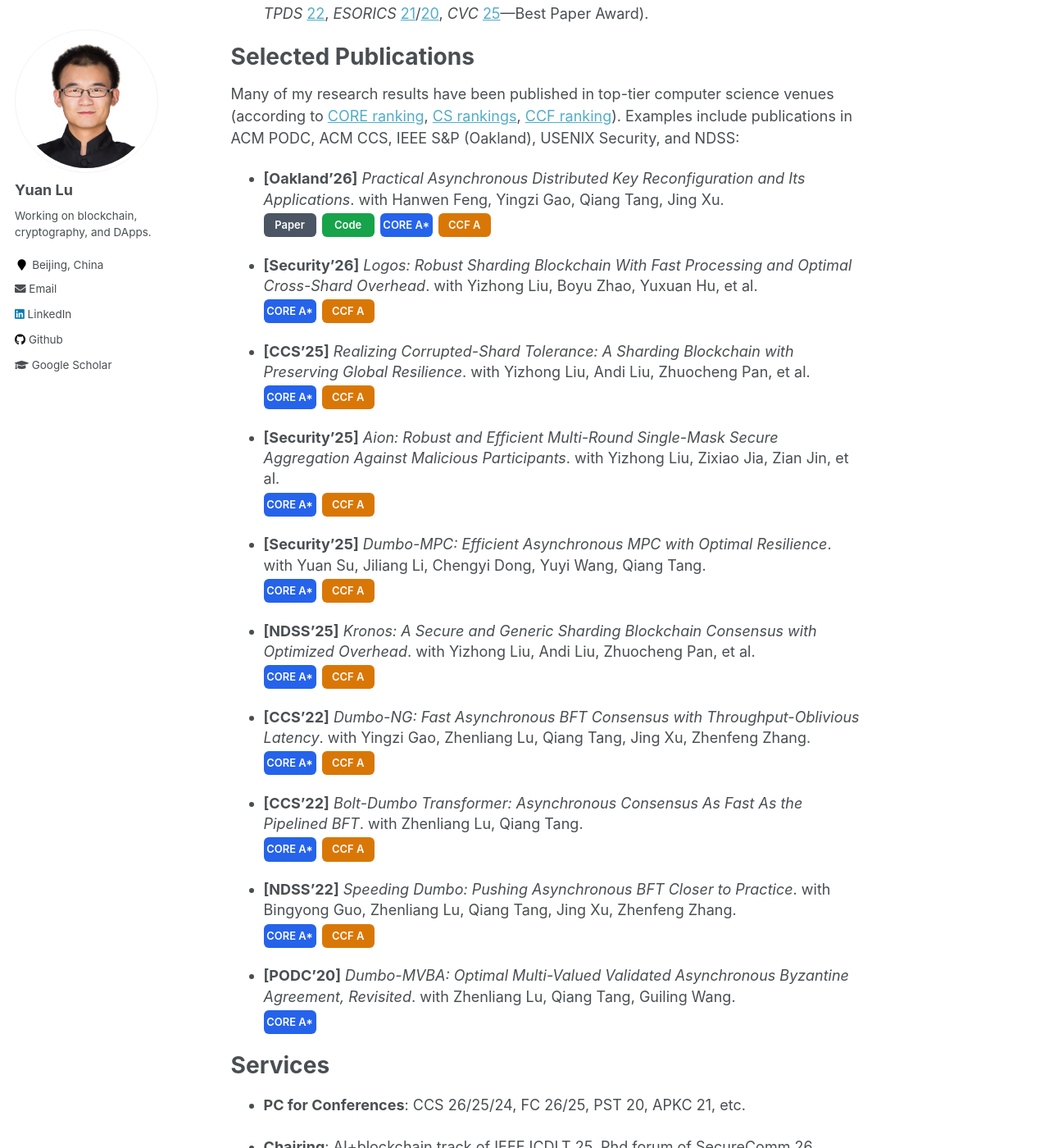
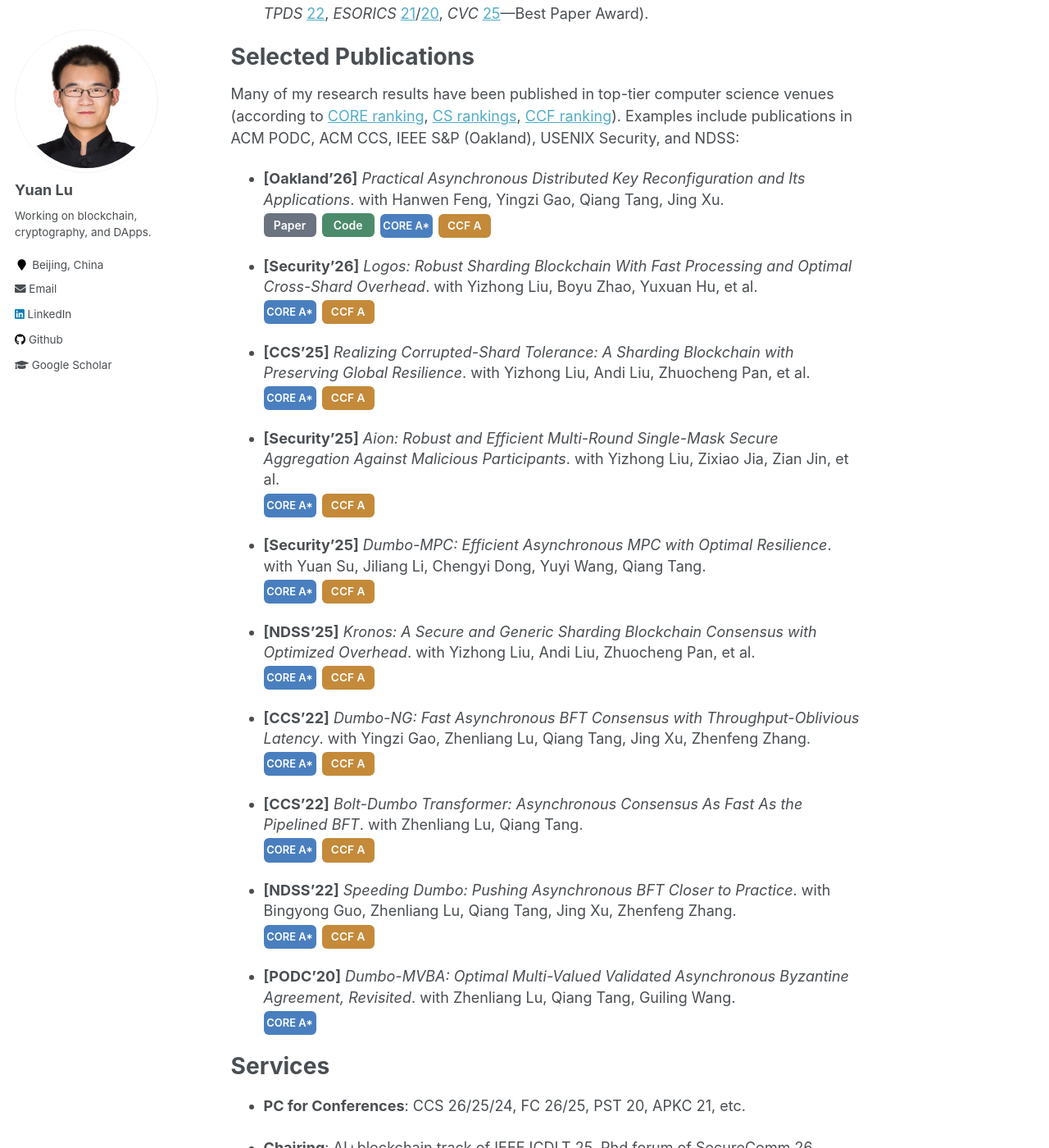
Before and after one commit to yylluu/yylluu.github.io, a Jekyll site: the page built from _pages/about.md, in a window 1280 px wide and 1400 px high, scrolled down 820 px. Shown: the whole window at 82% size. Built offline with Jekyll 4.4.1, drawn with Linux system fonts in a browser that asks for light colours.

Commit message:
Update custom.html

```diff
--- a/_includes/head/custom.html
+++ b/_includes/head/custom.html
@@ -42,26 +42,29 @@
   width: 64px;          /* fixed width for alignment */
   text-align: center;
   padding: 2px 0;
-  font-size: 0.72em;
   font-weight: 600;
   border-radius: 6px;
   color: white;
 }
 
 .badge-paper {
-  background-color: #4b5563;   /* scholarly gray */
+  font-size: 0.78em;
+  background-color: #6b7280;   /* soft gray */
 }
 
 .badge-code {
-  background-color: #16a34a;   /* research code / GitHub green */
+  font-size: 0.78em;
+  background-color: #4b8b6b;   /* muted green */
 }
 
 .badge-core {
-  background-color: #2563eb;   /* academic blue */
+  font-size: 0.72em;
+  background-color: #4a7fbf;   /* softened academic blue */
 }
 
 .badge-ccf {
-  background-color: #d97706;   /* warm amber */
+  font-size: 0.76em;
+  background-color: #c48a3a;   /* muted amber */
 }
 
 .pub-list {
```
